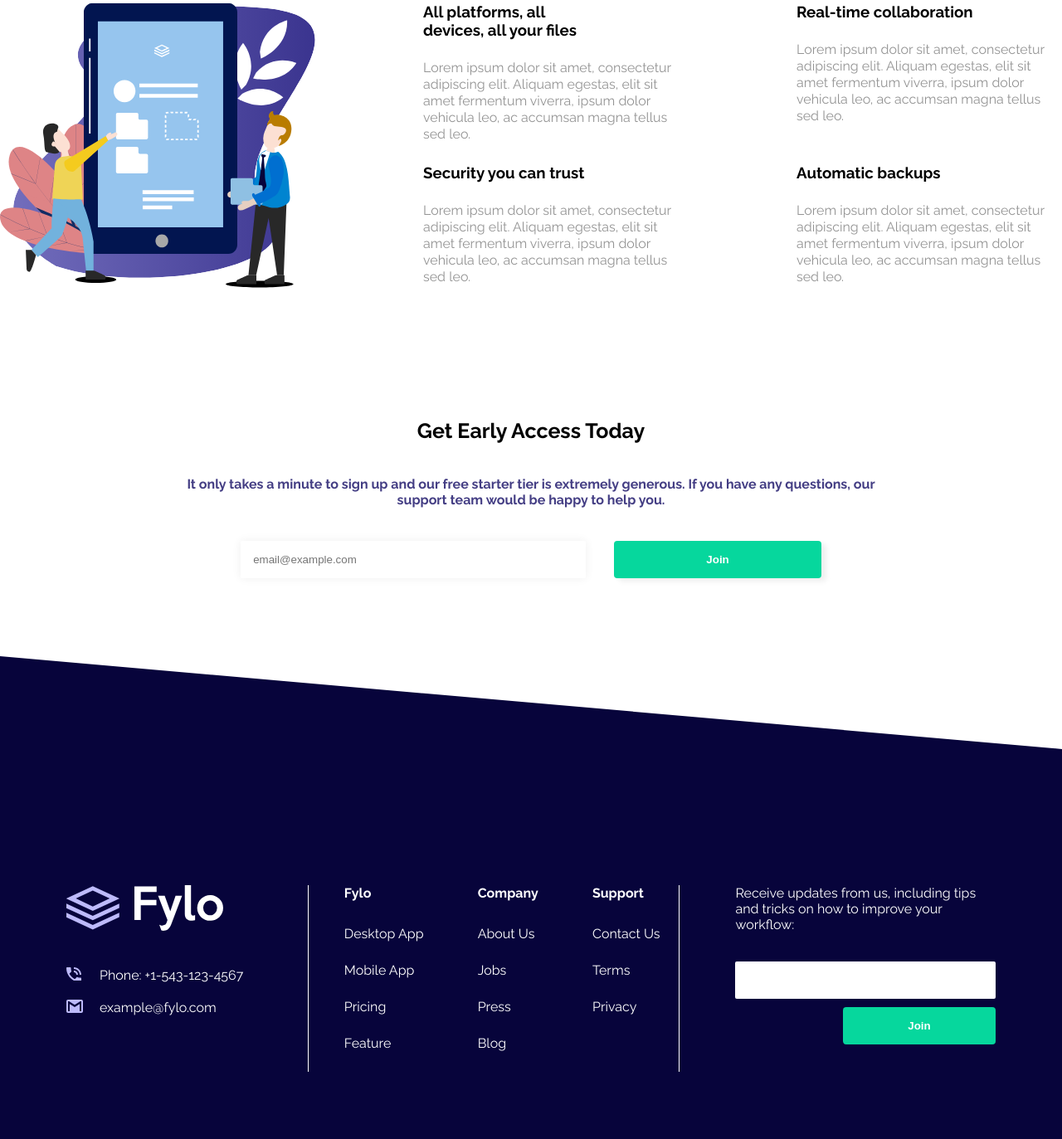
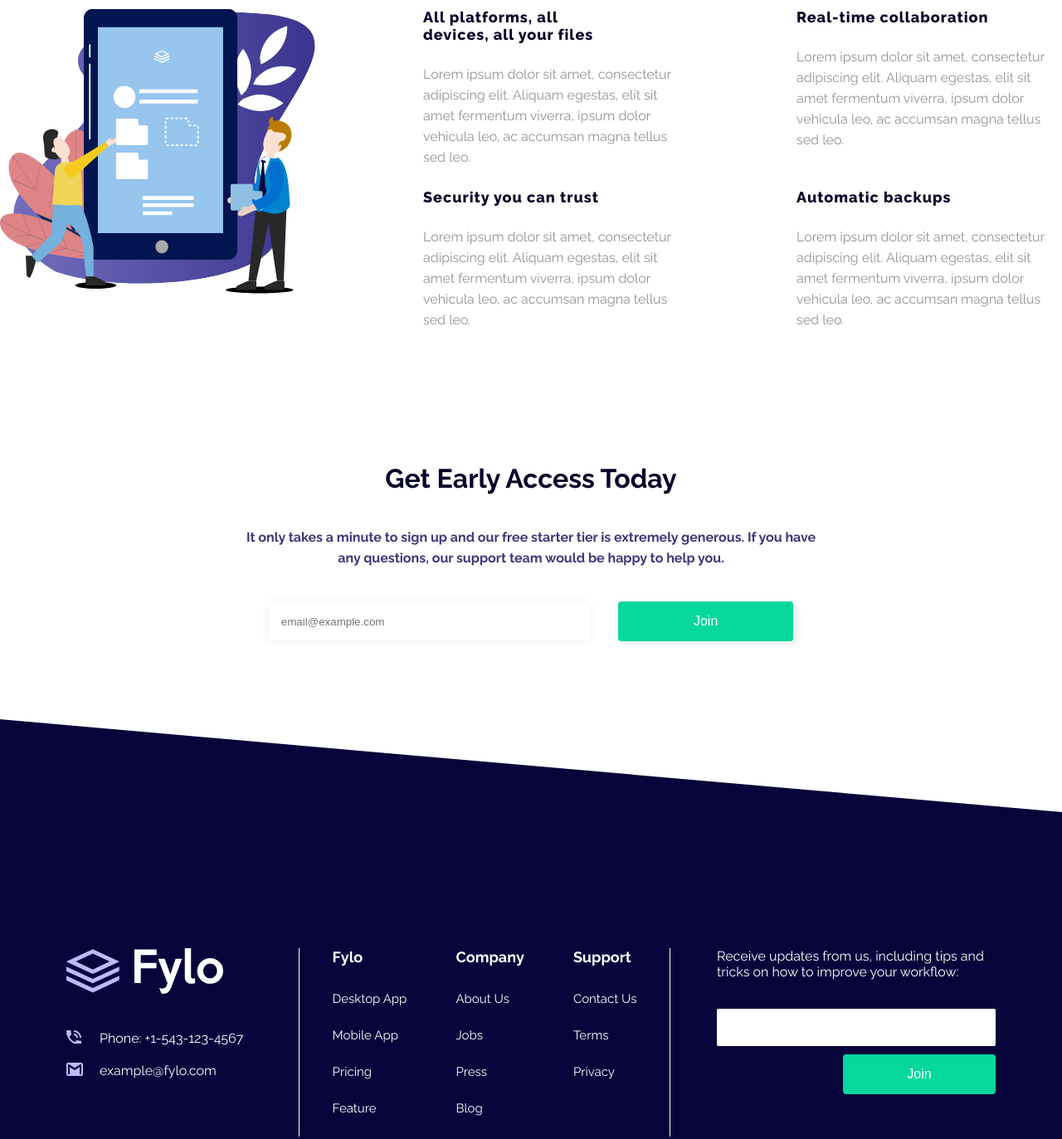
Before and after one commit to artuone83/f_d_job_app, a plain HTML site: page index.html in a window 1280 px wide. Shown: the part 1075-2448 px from the top of the page at 83% size. Drawn offline with nearby package versions, Linux system fonts and the light colour scheme; files that its build step writes are made by us from their sources.

Commit message:
desjtop styles

```diff
--- a/scss/style.scss
+++ b/scss/style.scss
@@ -1,7 +1,8 @@
 $footer_blue:  #07043B;
 $btn_green: #06D79D;
 $gray: #949494;
-$text_blue: #443e84;
+$text_blue: #060429;
+$para_blue: #3e377a;
 * {
   box-sizing: border-box;
   padding: 0;
@@ -22,10 +23,10 @@ button {
   color: #fff;
   border-radius: 4px;
   background-color: $btn_green;
-  font-weight: bold;
+
 }
 .gradient {
-  background: linear-gradient(135deg, #100a6e 0, #8581cd 80%);
+  background: linear-gradient(135deg, #100a6e 0, #8581cd 85%);
 }
 .form-input {
   width: 100%;
@@ -37,6 +38,7 @@ button {
 .btn-submit {
   width: 30%;
   padding: 15px 0;
+  font-size: 16px;
 }
 .container {
   max-width: 1280px;
@@ -58,6 +60,8 @@ button {
     background-color: transparent;
     padding: 10px 30px;
     transition: .5s;
+    font-size: 16px;
+    letter-spacing: 1px;
     &:hover {
       background-color: $btn_green;
       cursor: pointer;
@@ -71,16 +75,16 @@ button {
   display: flex;
   align-items: center;
   .hero-left {
-    margin-right: 200px;
+    margin-right: 30px;
     h1 {
-      font-size: 30px;
-      line-height: 40px;
+      font-size: 38px;
+      line-height: 55px;
     }
   }
   .btn-getstarted{
     margin-top: 50px;
     padding: 20px 90px;
-    font-size: 18px;
+    font-size: 22px;
     box-shadow: 5px 6px 7px #4c469e;
     &:hover {
       cursor: pointer;
@@ -99,9 +103,10 @@ button {
     transform: skewY(-5deg);
     h2{
       text-align: center;
-      font-size: 25px;
+      font-size: 32px;
       margin-bottom: 135px;
       font-weight: bold;
+      color: $text_blue;
     }
   }
   > .row {
@@ -120,8 +125,14 @@ button {
   .stay-productive-right {
     p {
       margin: 25px 0;
-      line-height: 20px;
+      line-height: 25px;
       color: $gray;
+    }
+    h3 {
+      font-size: 18px;
+      font-weight: 800;
+      letter-spacing: 1px;
+      color: $text_blue;
     }
     .row-left {
       margin-right: 130px;
@@ -132,25 +143,28 @@ button {
     h2 {
       margin-bottom: 0;
       text-align: center;
-      font-size: 25px;
+      font-size: 32px;
+      color: $text_blue;
       margin-top: 135px
     }
     p{
       text-align: center;
-      width: 65%;
+      width: 55%;
       margin: 40px auto;
-      color: $text_blue;
+      color: $para_blue;
       font-weight: bold;
+      line-height: 25px;
     }
     form {
-      width: 65%;
+      width: 55%;
       margin: 0 auto;
       text-align: center;
       //padding: 0 60px;
       .form-input {
-        width: 50%;
+        width: 55%;
         margin-right: 30px;
         box-shadow: 0px 0px 12px #efefef;
+        //color: $gray;
       }
       .btn-submit {
         box-shadow: 6px 4px 6px #efefef;
@@ -218,18 +232,17 @@ button {
     border-right: 1px solid;
     .col {
       margin-right: 20px;
-      &:last-of-type {
-        margin-right: 0;
-      }
       p{
         margin-bottom: 30px;
         font-weight: bold;
+        font-size: 18px;
       }
       ul {
         li{
           margin-bottom: 25px;
           a {
             color: #fff;
+            font-size: 15px;
           }
         }
       }
@@ -237,7 +250,7 @@ button {
   }
   .footer-right {
 
-    width: 28%;
+    width: 30%;
     text-align: right;
     margin-right: 0;
     p {
```
